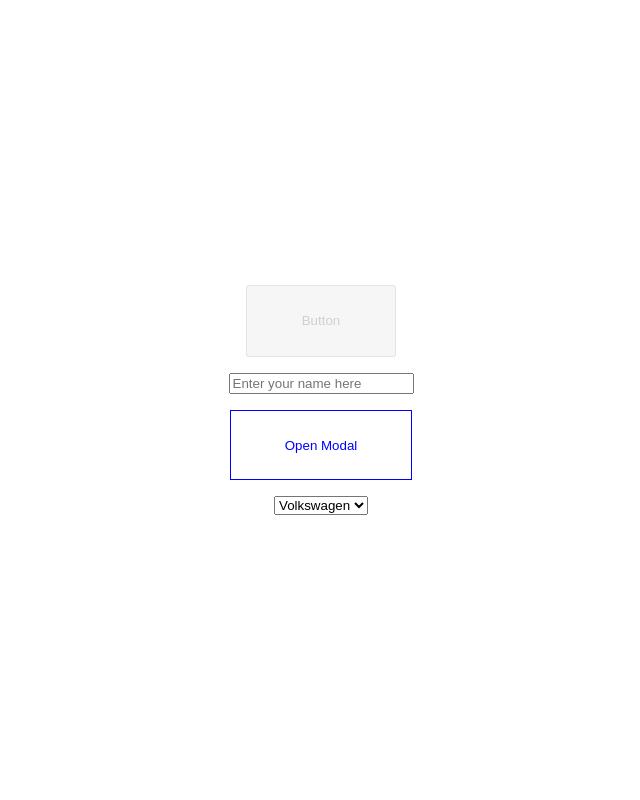
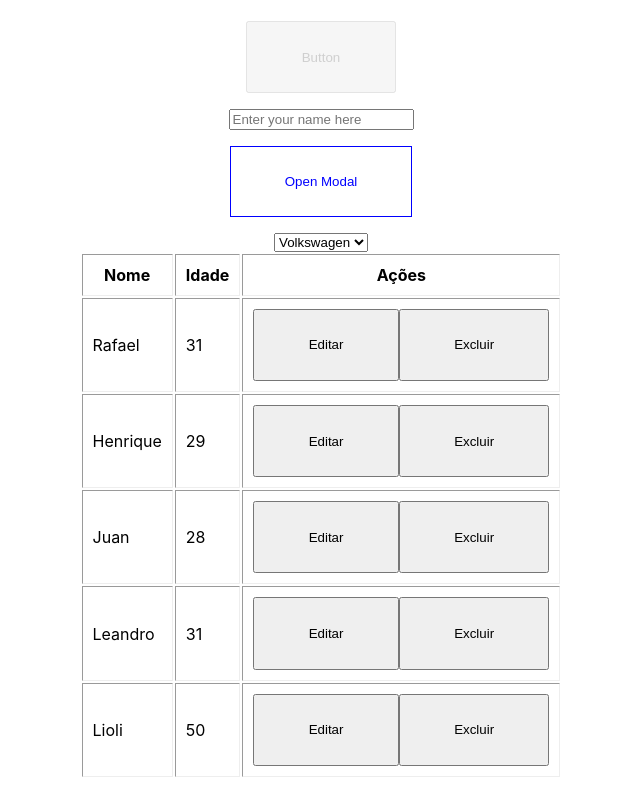
Before and after one commit to 80-Lines/trainee-program, a React (Create React App) app in the folder app/: page / in a window 1280 px wide. Shown: the whole page, without its empty margins (319-959 px from the left). Built offline with nearby package versions, Linux system fonts and the light colour scheme.

Commit message:
Created table component

```diff
--- a/app/src/App.js
+++ b/app/src/App.js
@@ -4,22 +4,36 @@ import Input from "./components/input";
 import Modal from "./components/modal";
 import Select from "./components/select";
 import Separator from "./components/separator";
+import Table from "./components/table";
 
 function App() {
   const [name, setName] = React.useState("");
   const [visible, setVisible] = React.useState(false);
   const [selectedBrand, setSelectedBrand] = React.useState(2);
+  const [people, setPeople] = React.useState([
+    { id: 1, name: "Rafael", age: 31 },
+    { id: 2, name: "Henrique", age: 29 },
+    { id: 3, name: "Juan", age: 28 },
+    { id: 4, name: "Leandro", age: 31 },
+    { id: 5, name: "Lioli", age: 50 },
+  ]);
+  const [deletingPerson, setDeletingPerson] = React.useState();
 
   //TODO: Get db.json brands
-  const brands = [{ id: 1, name: "Citroen" }, { id: 2, name: "Volkswagen" }];
-  const options = brands.map(brand => ({
+  const brands = [
+    { id: 1, name: "Citroen" },
+    { id: 2, name: "Volkswagen" },
+  ];
+  const options = brands.map((brand) => ({
     value: brand.id,
     label: brand.name,
   }));
 
   return (
     <Container>
-      <Button disabled onClick={() => { }}>Button</Button>
+      <Button disabled onClick={() => {}}>
+        Button
+      </Button>
       <Separator />
       <Input
         id="name"
@@ -38,18 +52,52 @@ function App() {
       >
         Open Modal
       </Button>
-      <Modal visible={visible} onRequestClose={() => setVisible(false)}>
-        Ex dolor qui pariatur laborum irure eiusmod culpa velit aliquip ea do
-        incididunt proident exercitation. Nulla non esse veniam ullamco nisi
-        sunt. Est officia non fugiat enim tempor Lorem occaecat amet.
-        <Separator />
-        Non aliqua magna consequat qui eiusmod sit aliquip anim amet amet id
-        nostrud. Quis do est anim enim laborum et duis cupidatat ut laborum do
-        anim excepteur. Voluptate et sit ex do aliqua irure adipisicing dolor
-        culpa ea do est. Laboris dolore magna minim incididunt aute.
+      <Modal
+        visible={Boolean(deletingPerson)}
+        onRequestClose={() => setDeletingPerson(null)}
+      >
+        Tem certeza que deseja excluir o jovem {deletingPerson?.name}??
+        <div>
+          <Button
+            onClick={() => {
+              setPeople((currentState) =>
+                currentState.filter((person) => person.id !== deletingPerson.id)
+              );
+              setDeletingPerson(null);
+            }}
+          >
+            COM CERTEZA
+          </Button>
+          <Button onClick={() => setDeletingPerson(null)}>Não, Obrigado</Button>
+        </div>
       </Modal>
       <Separator />
-      <Select value={selectedBrand} options={options} onChange={setSelectedBrand} />
+      <Select
+        value={selectedBrand}
+        options={options}
+        onChange={setSelectedBrand}
+      />
+      <Table
+        columns={[
+          { path: "name", label: "Nome" },
+          { path: "age", label: "Idade" },
+          {
+            path: "actions",
+            label: "Ações",
+            render: ({ rowData, index }) => {
+              return (
+                <div>
+                  <Button>Editar</Button>
+                  <Button onClick={() => setDeletingPerson(rowData)}>
+                    Excluir
+                  </Button>
+                </div>
+              );
+            },
+          },
+        ]}
+        data={people}
+      />
     </Container>
   );
 }
--- /dev/null
+++ b/app/src/components/table.js
@@ -0,0 +1,52 @@
+import React from "react";
+import PropTypes from "prop-types";
+import Button from "./button";
+
+const Table = ({ data, columns, rowKey }) => {
+  return (
+    <table border={1} style={{ border: 1 }}>
+      <tr>
+        {columns.map((column) => (
+          <th key={column.path} style={{ padding: 10 }}>
+            {column.label}
+          </th>
+        ))}
+      </tr>
+      {data.length ? (
+        data.map((rowData, index) => (
+          <tr key={rowData[rowKey]}>
+            {columns.map((column) =>
+              column.render ? (
+                <td style={{ padding: 10 }}>
+                  {column.render({ rowData, index })}{" "}
+                </td>
+              ) : (
+                <td key={column.path} style={{ padding: 10 }}>
+                  {rowData[column.path]}
+                </td>
+              )
+            )}
+          </tr>
+        ))
+      ) : (
+        <tr>
+          <td colSpan={columns.length}>Não há registros.</td>
+        </tr>
+      )}
+    </table>
+  );
+};
+
+Table.propTypes = {
+  data: PropTypes.arrayOf(PropTypes.object),
+  columns: PropTypes.arrayOf(
+    PropTypes.shape({
+      path: PropTypes.string.isRequired,
+      label: PropTypes.string.isRequired,
+      render: PropTypes.func,
+    })
+  ),
+  rowKey: PropTypes.string,
+};
+
+export default Table;
```
